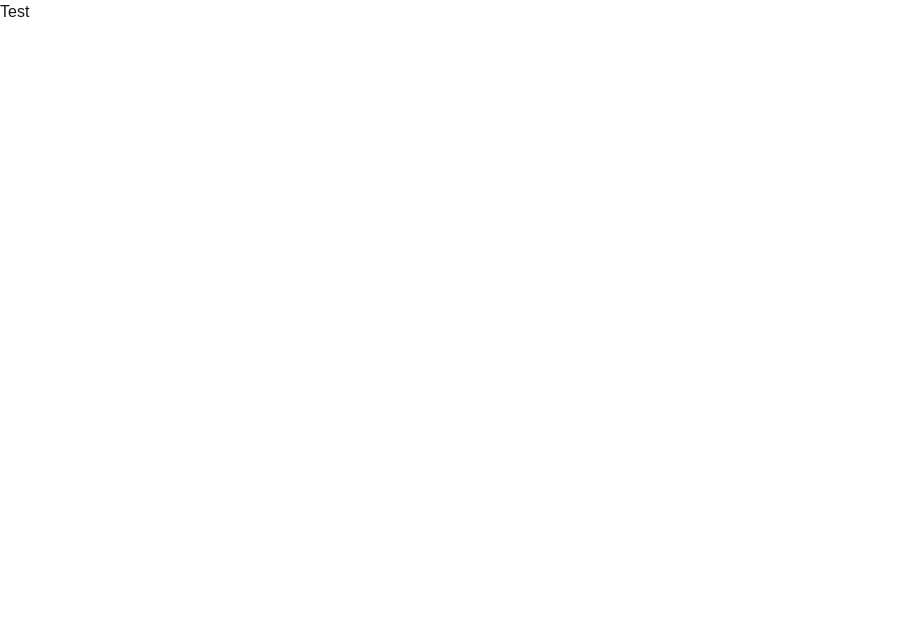
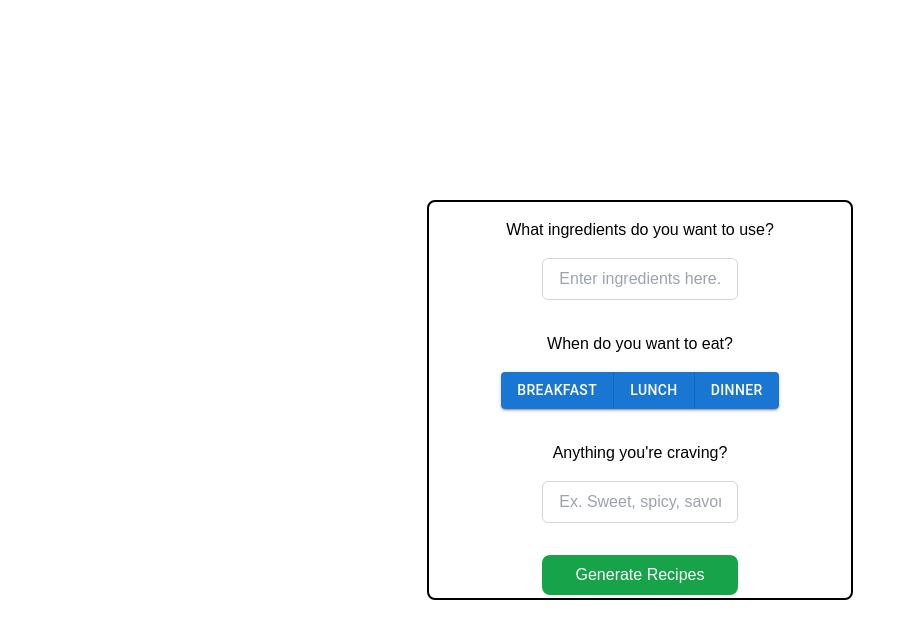
Before and after one commit to alimomennasab/minihack, a Next.js app in the folder minihack/: page / in a window 1280 px wide. Shown: the top 638 px of the page, without its empty margins (0-916 px from the left). Built offline with nearby package versions, Linux system fonts and the light colour scheme.

Commit message:
ingredient input window

```diff
--- a/minihack/src/app/page.tsx
+++ b/minihack/src/app/page.tsx
@@ -2,7 +2,7 @@ import IngredientInputWindow from '../components/ingredientInputWindow';
 
 export default function Page() {
   return (
-    <main>
+    <main className='bg-white'>
       <IngredientInputWindow />
     </main>
   );
--- a/minihack/src/components/ingredientInputWindow.tsx
+++ b/minihack/src/components/ingredientInputWindow.tsx
@@ -1,9 +1,57 @@
+/* eslint-disable react/no-unescaped-entities */
 import React from 'react';
+import ButtonGroup from '@mui/material/ButtonGroup';
+import Button from '@mui/material/Button';
+
 
 const IngredientInputWindow = () => {
   return (
-    <div>
-        Test
+    <div className='min-h-screen h-screen w-screen flex items-center justify-center'>
+      <div className="bg-white w-2/6 h-1/2 border-2 border-black rounded-lg flex flex-col justify-start">
+
+        {/*Ingredient input*/}
+        <div className='flex flex-col items-center justify-center space-y-4  p-4'>
+          <div className="flex justify-center items-center text-black">
+            What ingredients do you want to use?
+          </div>
+          <input
+            type="text"
+            placeholder="Enter ingredients here..."
+            className="text-black w-1/2 px-4 py-2 border border-gray-300 rounded-md focus:outline-none focus:ring-2 focus:ring-blue-500 focus:border-transparent"
+          />
+        </div>
+
+        {/*Time of day input*/}
+        <div className='flex flex-col items-center justify-center space-y-4 p-4'>
+          <div className="flex justify-center items-center text-black">
+            When do you want to eat?
+          </div>
+          <ButtonGroup variant="contained" aria-label="Basic button group">
+            <Button>Breakfast</Button>
+            <Button>Lunch</Button>
+            <Button>Dinner</Button>
+          </ButtonGroup>
+        </div>
+
+        {/*Additional customization input*/}
+        <div className='flex flex-col items-center justify-center space-y-4 p-4'>
+          <div className="flex justify-center items-center text-black">
+            Anything you're craving?
+          </div>
+          <input
+            type="text"
+            placeholder="Ex. Sweet, spicy, savory, Chinese, gluten-free"
+            className="text-black w-1/2 px-4 py-2 border border-gray-300 rounded-md focus:outline-none focus:ring-2 focus:ring-blue-500 focus:border-transparent"
+          />
+        </div>
+
+        {/*Generate recipes button*/}
+        <div className='flex flex-col items-center justify-center space-y-4 p-4'>
+          <button className='bg-green-600 rounded-lg p-2 text-white w-1/2'>
+            Generate Recipes
+          </button>
+          </div>
+      </div>
     </div>
   );
 };
```
Also changed, not shown: minihack/package.json (+8 -5 lines), 1 other file (tests, documents, lock files or other folders).
